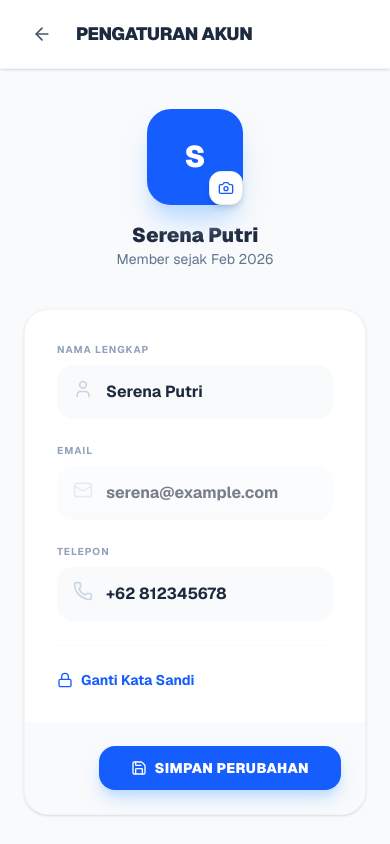
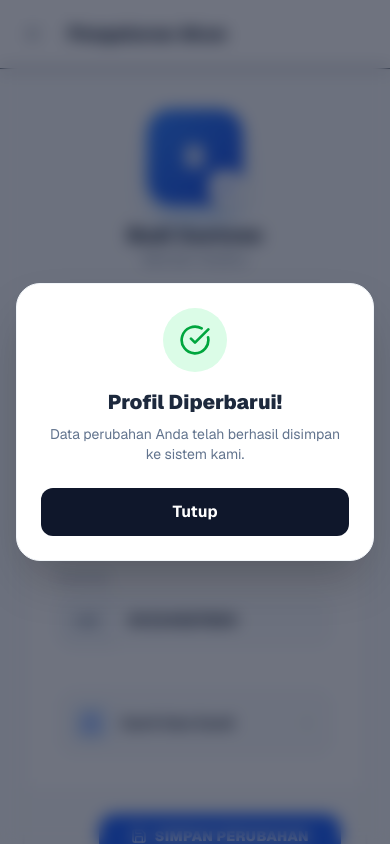
Before and after one commit to doaesque/skybus, a Next.js app: page /settings in a window 390 px wide. Both pictures are taken after a click on the button "SIMPAN PERUBAHAN". Shown: the top 844 px of the page. Built offline with nearby package versions, Linux system fonts and the light colour scheme.

Commit message:
feat(settings): add input validation, phone split, and custom popups

```diff
--- a/src/app/settings/page.tsx
+++ b/src/app/settings/page.tsx
@@ -1,50 +1,103 @@
 "use client";
 
 import React, { useState } from 'react';
-import { ArrowLeft, User, Mail, Phone, Lock, Save, Camera } from 'lucide-react';
+import { ArrowLeft, User, Mail, Phone, Lock, Save, Camera, Trash2, AlertTriangle, X, CheckCircle, ChevronRight } from 'lucide-react';
 import Link from 'next/link';
 
 export default function SettingsPage() {
   const [isSaving, setIsSaving] = useState(false);
+  const [showModal, setShowModal] = useState(false);
+
+  // Placeholder generik (Bukan nama user)
+  const [formData, setFormData] = useState({
+    name: "Budi Santoso",
+    email: "budi.santoso@example.com",
+    phone: "81234567890"
+  });
+
+  const [error, setError] = useState("");
 
   const handleSave = () => {
+    setError("");
+
+    // Validasi Nama (> 1 huruf)
+    if (formData.name.trim().length <= 1) {
+      setError("Nama lengkap harus lebih dari 1 huruf.");
+      return;
+    }
+
+    // Validasi Telepon (Minimal 9 digit)
+    if (formData.phone.length < 9) {
+      setError("Nomor telepon tidak valid (min. 9 digit).");
+      return;
+    }
+
     setIsSaving(true);
     setTimeout(() => {
         setIsSaving(false);
-        alert("Profil berhasil diperbarui!");
+        setShowModal(true); // Ganti alert dengan Modal
     }, 1500);
   };
 
   return (
-    <div className="min-h-screen bg-slate-50 dark:bg-slate-950 font-sans text-slate-800 dark:text-slate-100 transition-colors pb-20">
-      <div className="bg-white dark:bg-slate-900 p-4 shadow-sm sticky top-0 z-40 border-b border-slate-100 dark:border-slate-800 flex items-center gap-4 px-6">
-        <Link href="/" className="p-2 hover:bg-slate-100 dark:hover:bg-slate-800 rounded-full transition text-slate-600 dark:text-slate-400">
-            <ArrowLeft className="w-5 h-5" />
+    <div className="min-h-screen bg-slate-50 dark:bg-slate-950 font-sans text-slate-800 dark:text-slate-100 transition-colors pb-20 relative">
+
+      {/* SUCCESS MODAL */}
+      {showModal && (
+        <div className="fixed inset-0 z-50 flex items-center justify-center p-4 bg-slate-900/60 backdrop-blur-sm animate-in fade-in">
+          <div className="bg-white dark:bg-slate-900 w-full max-w-sm rounded-3xl p-6 shadow-2xl border border-slate-100 dark:border-slate-800 text-center">
+            <div className="w-16 h-16 bg-green-100 dark:bg-green-900/30 rounded-full flex items-center justify-center mx-auto mb-4 text-green-600">
+              <CheckCircle className="w-8 h-8" />
+            </div>
+            <h3 className="text-xl font-black mb-2">Profil Diperbarui!</h3>
+            <p className="text-slate-500 text-sm mb-6">Data perubahan Anda telah berhasil disimpan ke sistem kami.</p>
+            <button onClick={() => setShowModal(false)} className="w-full bg-slate-900 dark:bg-white text-white dark:text-slate-900 py-3 rounded-xl font-bold">
+              Tutup
+            </button>
+          </div>
+        </div>
+      )}
+
+      <div className="bg-white dark:bg-slate-900 p-4 shadow-sm sticky top-0 z-40 flex items-center gap-4 border-b dark:border-slate-800">
+        <Link href="/" className="p-2 hover:bg-slate-100 dark:hover:bg-slate-800 rounded-full transition">
+          <ArrowLeft className="w-5 h-5 text-slate-600 dark:text-slate-400" />
         </Link>
-        <h1 className="font-black text-lg uppercase tracking-tight">Pengaturan Akun</h1>
+        <h1 className="font-black text-lg">Pengaturan Akun</h1>
       </div>
 
       <div className="max-w-2xl mx-auto px-6 py-10">
         <div className="flex flex-col items-center mb-10">
             <div className="relative group">
-                <div className="w-24 h-24 rounded-3xl bg-blue-600 flex items-center justify-center text-white text-3xl font-black shadow-xl shadow-blue-200 dark:shadow-none">
-                    S
+                <div className="w-24 h-24 rounded-3xl bg-gradient-to-br from-blue-500 to-blue-700 flex items-center justify-center text-white text-3xl font-black shadow-xl shadow-blue-200 dark:shadow-none">
+                    {formData.name.charAt(0)}
                 </div>
                 <button className="absolute bottom-0 right-0 p-2 bg-white dark:bg-slate-800 border border-slate-200 dark:border-slate-700 rounded-xl shadow-md text-blue-600 hover:scale-110 transition">
                     <Camera className="w-4 h-4" />
                 </button>
             </div>
-            <h2 className="mt-4 font-black text-xl">Serena Putri</h2>
-            <p className="text-sm text-slate-500">Member sejak Feb 2026</p>
+            <h2 className="mt-4 font-black text-xl">{formData.name}</h2>
+            <p className="text-sm text-slate-500">Member SkyBus</p>
         </div>
 
-        <div className="bg-white dark:bg-slate-900 rounded-3xl shadow-sm border border-slate-100 dark:border-slate-800 overflow-hidden">
+        <div className="bg-white dark:bg-slate-900 rounded-3xl shadow-sm border border-slate-100 dark:border-slate-800 overflow-hidden mb-8">
             <div className="p-8 space-y-6">
+
+                {error && (
+                  <div className="bg-red-50 dark:bg-red-900/20 text-red-600 text-sm p-4 rounded-xl font-bold flex items-center gap-2">
+                    <AlertTriangle className="w-4 h-4" /> {error}
+                  </div>
+                )}
+
                 <div>
                     <label className="block text-[10px] font-bold text-slate-400 uppercase tracking-widest mb-2">Nama Lengkap</label>
                     <div className="relative">
                         <User className="absolute left-4 top-3.5 w-5 h-5 text-slate-300" />
-                        <input type="text" defaultValue="Serena Putri" className="w-full pl-12 pr-4 py-3.5 bg-slate-50 dark:bg-slate-800 rounded-2xl focus:outline-none focus:ring-2 focus:ring-blue-600/20 font-bold transition border border-transparent focus:border-blue-600" />
+                        <input
+                          type="text"
+                          value={formData.name}
+                          onChange={(e) => setFormData({...formData, name: e.target.value})}
+                          className="w-full pl-12 pr-4 py-3.5 bg-slate-50 dark:bg-slate-800 rounded-2xl focus:outline-none focus:ring-2 focus:ring-blue-600/20 font-bold transition border border-transparent focus:border-blue-600"
+                        />
                     </div>
                 </div>
 
@@ -53,36 +106,65 @@ export default function SettingsPage() {
                         <label className="block text-[10px] font-bold text-slate-400 uppercase tracking-widest mb-2">Email</label>
                         <div className="relative">
                             <Mail className="absolute left-4 top-3.5 w-5 h-5 text-slate-300" />
-                            <input type="email" defaultValue="serena@example.com" className="w-full pl-12 pr-4 py-3.5 bg-slate-50 dark:bg-slate-800 rounded-2xl focus:outline-none font-bold transition border border-transparent opacity-60 cursor-not-allowed" disabled />
+                            <input type="email" value={formData.email} disabled className="w-full pl-12 pr-4 py-3.5 bg-slate-100 dark:bg-slate-800/50 rounded-2xl font-bold text-slate-500 cursor-not-allowed border border-transparent" />
                         </div>
+                        <button className="text-xs font-bold text-blue-600 mt-2 hover:underline ml-1">Ubah Email</button>
                     </div>
                     <div>
                         <label className="block text-[10px] font-bold text-slate-400 uppercase tracking-widest mb-2">Telepon</label>
-                        <div className="relative">
-                            <Phone className="absolute left-4 top-3.5 w-5 h-5 text-slate-300" />
-                            <input type="tel" defaultValue="+62 812345678" className="w-full pl-12 pr-4 py-3.5 bg-slate-50 dark:bg-slate-800 rounded-2xl focus:outline-none focus:ring-2 focus:ring-blue-600/20 font-bold transition border border-transparent focus:border-blue-600" />
+                        <div className="flex">
+                            <div className="pl-4 pr-3 py-3.5 bg-slate-100 dark:bg-slate-800 border-r border-slate-200 dark:border-slate-700 rounded-l-2xl font-bold text-slate-500 flex items-center text-sm">
+                                +62
+                            </div>
+                            <input
+                              type="tel"
+                              value={formData.phone}
+                              onChange={(e) => {
+                                const val = e.target.value.replace(/\D/g, '');
+                                setFormData({...formData, phone: val});
+                              }}
+                              className="w-full pl-4 pr-4 py-3.5 bg-slate-50 dark:bg-slate-800 rounded-r-2xl focus:outline-none focus:ring-2 focus:ring-blue-600/20 font-bold transition border border-transparent focus:border-blue-600"
+                            />
                         </div>
                     </div>
                 </div>
 
-                <div className="pt-6 border-t border-slate-50 dark:border-slate-800">
-                    <button className="text-sm font-bold text-blue-600 flex items-center gap-2 hover:underline">
-                        <Lock className="w-4 h-4" /> Ganti Kata Sandi
+                <div className="pt-4 border-t border-slate-50 dark:border-slate-800">
+                    <button className="w-full flex items-center justify-between p-4 bg-slate-50 dark:bg-slate-800/50 rounded-2xl hover:bg-slate-100 dark:hover:bg-slate-800 transition group">
+                        <div className="flex items-center gap-3">
+                            <div className="p-2 bg-blue-100 dark:bg-blue-900/30 rounded-lg text-blue-600"><Lock className="w-5 h-5" /></div>
+                            <span className="font-bold text-sm">Ganti Kata Sandi</span>
+                        </div>
+                        <ChevronRight className="w-5 h-5 text-slate-300 group-hover:text-slate-500 transition" />
                     </button>
                 </div>
             </div>
 
-            <div className="p-6 bg-slate-50 dark:bg-slate-800/50 flex justify-end">
+            <div className="p-6 bg-slate-50 dark:bg-slate-800/50 flex justify-end border-t border-slate-100 dark:border-slate-800">
                 <button
                     onClick={handleSave}
                     disabled={isSaving}
-                    className="bg-blue-600 text-white px-8 py-3 rounded-2xl font-black text-sm uppercase tracking-wide hover:bg-blue-700 transition shadow-lg shadow-blue-200 dark:shadow-none flex items-center gap-2 disabled:opacity-50"
+                    className="bg-blue-600 text-white px-8 py-3 rounded-2xl font-black text-sm uppercase tracking-wide hover:bg-blue-700 transition shadow-lg shadow-blue-200 dark:shadow-none flex items-center gap-2 disabled:opacity-50 disabled:cursor-not-allowed"
                 >
                     {isSaving ? <span className="w-4 h-4 border-2 border-white/30 border-t-white rounded-full animate-spin"></span> : <Save className="w-4 h-4" />}
                     Simpan Perubahan
                 </button>
             </div>
         </div>
+
+        {/* DELETE ACCOUNT SECTION */}
+        <div className="bg-red-50 dark:bg-red-900/10 rounded-3xl p-8 border border-red-100 dark:border-red-900/30">
+            <h3 className="font-black text-lg text-red-600 dark:text-red-400 mb-2 flex items-center gap-2">
+                <Trash2 className="w-5 h-5" /> Area Berbahaya
+            </h3>
+            <p className="text-sm text-red-600/70 dark:text-red-400/70 mb-6 leading-relaxed">
+                Menghapus akun Anda bersifat permanen. Semua riwayat tiket dan data tersimpan akan hilang dan tidak dapat dikembalikan.
+            </p>
+            <button className="bg-white dark:bg-slate-900 border-2 border-red-100 dark:border-red-900/50 text-red-600 dark:text-red-400 px-6 py-3 rounded-xl font-bold text-sm hover:bg-red-50 dark:hover:bg-red-900/20 transition">
+                Hapus Akun Saya
+            </button>
+        </div>
+
       </div>
     </div>
   );
```
